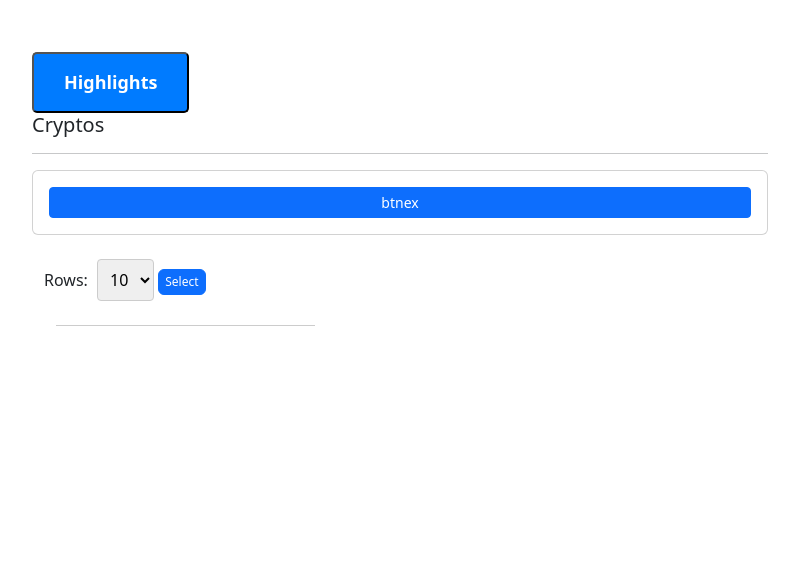
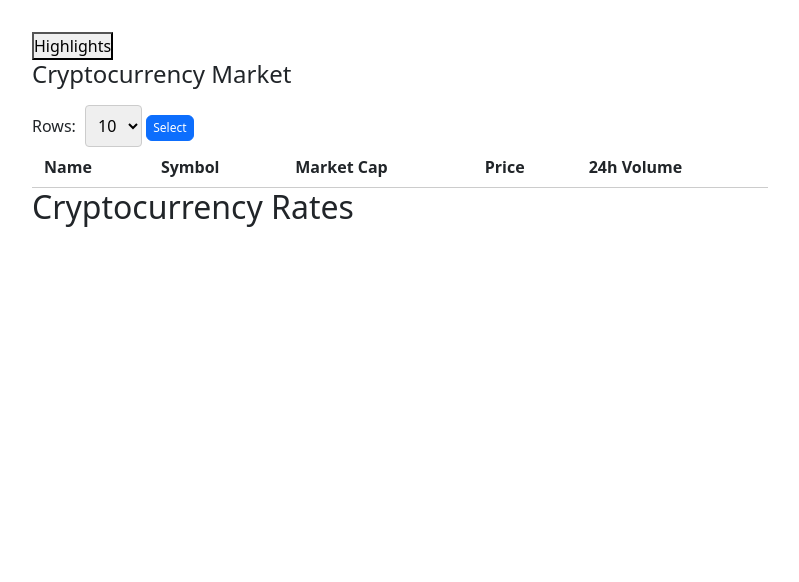
Before and after one commit to RH0IS/DIGIX, a Django app: page /home/ in a window 1280 px wide. Shown: the part 94-676 px from the top of the page, without its empty margins (240-1039 px from the left). Run offline with Django 4.2, Linux system fonts and the light colour scheme; data comes from the database, SQL or seed files in the repository; data that the repository does not hold is empty.

Commit message:
resolved post merge conflict issue

```diff
--- a/templates/coinmarketapp/crypto_list.html
+++ b/templates/coinmarketapp/crypto_list.html
@@ -1,5 +1,3 @@
-<!-- coinmarketapp/templates/coinmarketapp/crypto_list.html -->
-
 {% extends 'coinmarketapp/base.html' %}
 {%  load static %}
 
@@ -9,23 +7,16 @@
     <!-- Add a form with a button to trigger the server-side rendering -->
             <form method="POST" action="{% url 'trends_view' %}">
       {% csrf_token %}
-                <button type="submit" class="sign-up-btn">Highlights</button>
+      <button type="submit" class="btn-highlights-toggle">Highlights</button>
     </form>
 
-              <h5>
-                Cryptos
-            </h5>
-            <hr>
-            <div class="card card-body">
-                <a class ="btn btn-primary btn-sm btn-block" href="">btnex</a>
+
+            <!-- Create a container for the dynamic content -->
+            <div id="dynamic-content-container">
+            <!-- Content loaded dynamically will appear here -->
             </div>
-            <div class="container-fluid">
-
-
-              <div class="row">
-                <div class="col-md-5">
-
-                    <br>
+        <section class="crypto-list">
+            <h1>Cryptocurrency Market</h1>
             <form method="GET" class="form-inline">
               <div class="form-group">
                   <label>Rows:</label>
@@ -35,24 +26,16 @@
                   >Select</button>
               </div>
           </form>
-                  <div class="container">
-                    <div class="row mt-3">
-                      <div class="col-md-12">
-                          <table class="table table-sm">
-                            <thead>
+            <table>
                 <tr>
-                              <th class="md-2"></th>
-                                <th class="mb-2"></th>
-                                <th class="mb-5"></th>
-                                <th class="mb-5"></th>
-                                <th class="mb-5"></th>
-                                <th class="mb-5"></th>
+                    <th>Name</th>
+                    <th>Symbol</th>
+                    <th>Market Cap</th>
+                    <th>Price</th>
+                    <th>24h Volume</th>
                 </tr>
-                          </thead>
-                            <!--<a class ="btn btn-primary btn-sm btn-block" href=""></a>-->
                 {% for cryptocurrency in cryptocurrencies %}
                 <tr>
-                    <td></td>
                     <td>{{ cryptocurrency.name }}</td>
                     <td>{{ cryptocurrency.symbol }}</td>
                     <td>${{ cryptocurrency.market_cap }}</td>
@@ -63,15 +46,14 @@
                 </tr>
                 {% endfor %}
             </table>
+            <div class="crypto-rates">
+                <h2>Cryptocurrency Rates</h2>
+                <ul>
+                    {% for key, value in crypto_rates.items %}
+                    <li>{{ key }}: {{ value }}</li>
+                    {% endfor %}
+                </ul>
             </div>
-                    </div>
-                </div>
-
-                </div>
-              </div>
-            <!-- Create a container for the dynamic content -->
-            <div id="dynamic-content-container">
-            <!-- Content loaded dynamically will appear here -->
-            </div>
+        </section>
     </main>
 {% endblock %}
```
Lines whose indentation alone changed are shown as unchanged.
